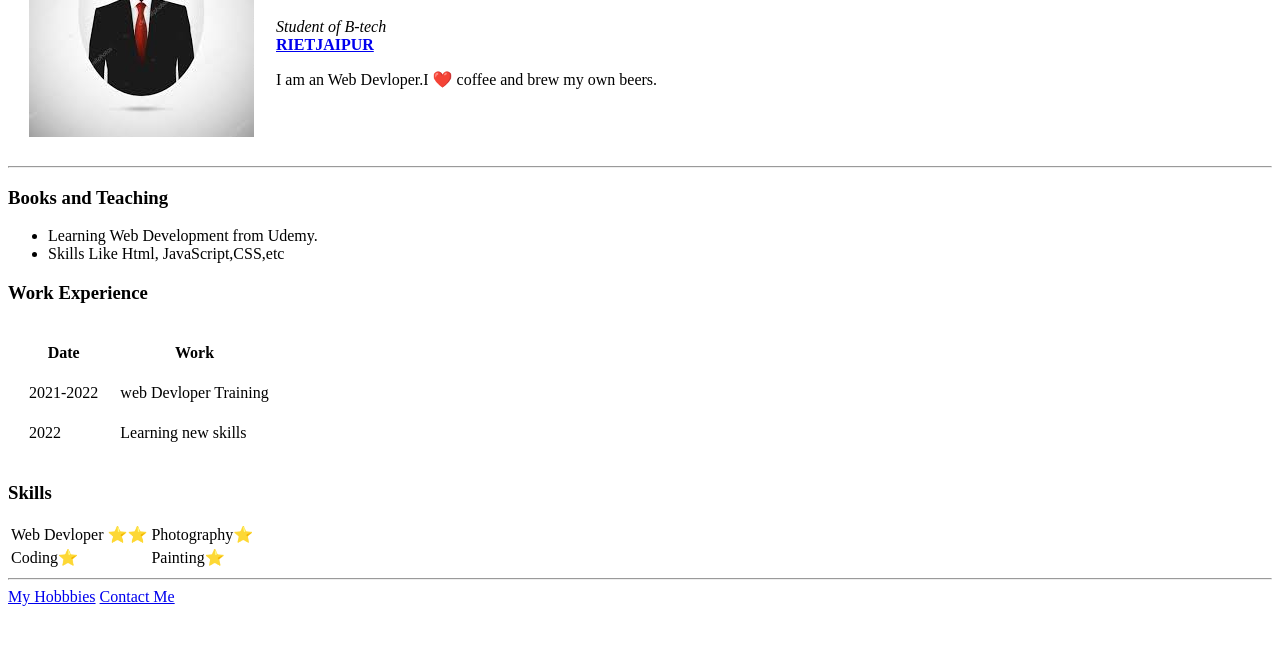
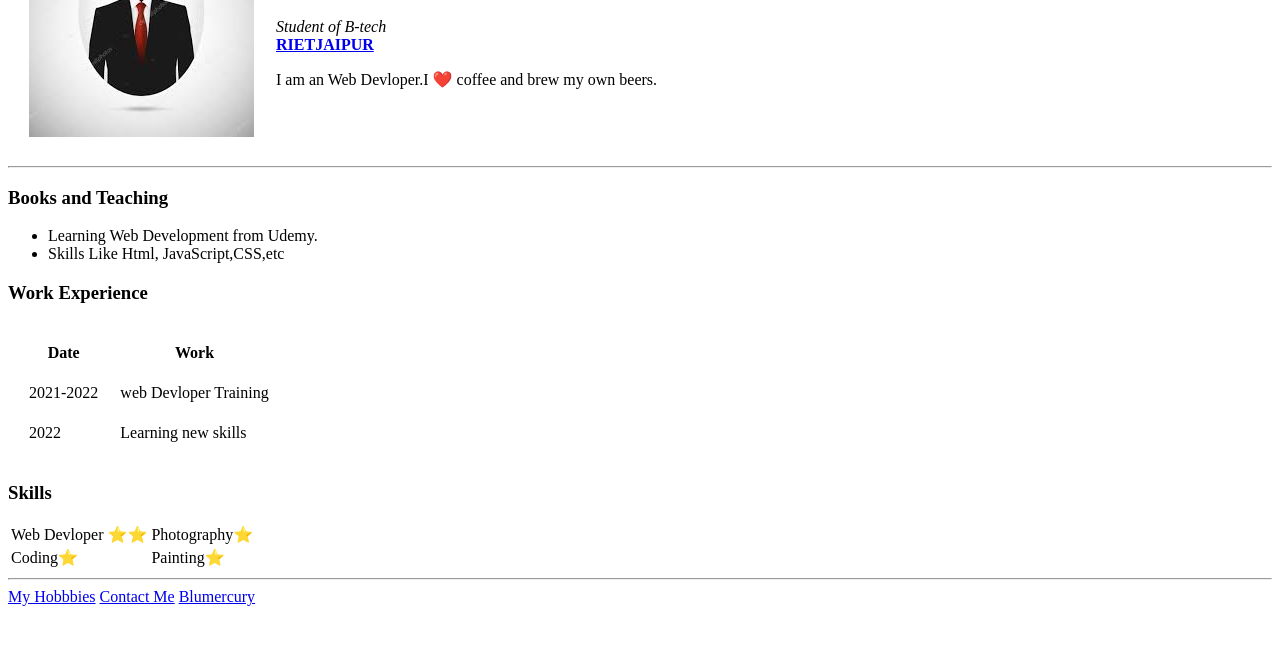
Before and after one commit to Akshaypareek01/cv, a plain HTML site: page index.html in a window 1280 px wide. Shown: the part 117-762 px from the top of the page. Drawn offline with Linux system fonts and the light colour scheme.

Commit message:
Update index.html

```diff
--- a/index.html
+++ b/index.html
@@ -50,7 +50,7 @@
         <hr>
         <a href="myhobbies.html">My Hobbbies</a>
         <a href="contactme.html">Contact Me</a>
-
+        <a href="https://effervescent-fairy-2266d6.netlify.app/index.html">Blumercury</a>
 
     </body>
 </html>
```
